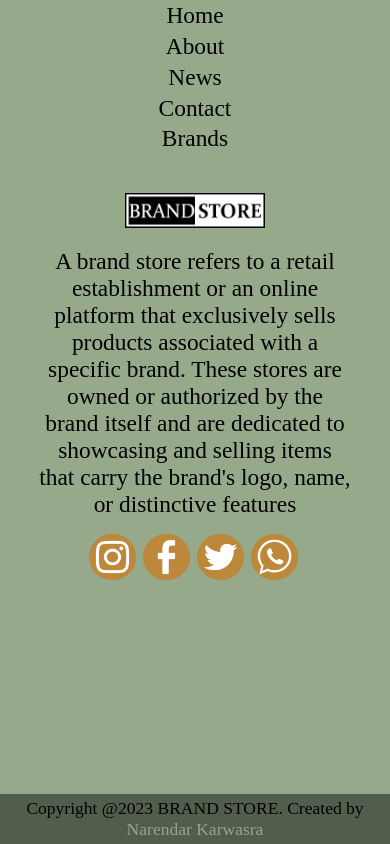
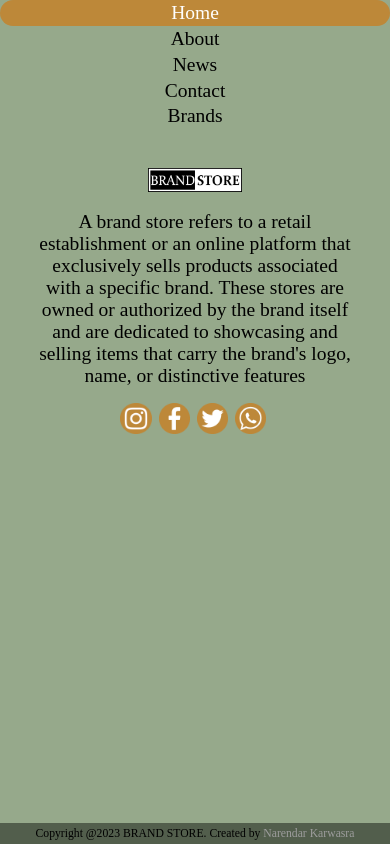
Before and after one commit to NarendarKarwasra/brand-store, a plain HTML site: page about.html in a window 390 px wide. Drawn offline with Linux system fonts and the light colour scheme.

Commit message:
Add files via upload

```diff
--- a/about.html
+++ b/about.html
@@ -110,7 +110,7 @@
 
 
 
-		@media screen and (max-width:1000px) {
+		@media (max-width:1000px) {
 			.navbar {
 				display: block;
 			}
@@ -155,7 +155,7 @@
 
 
 
-		@media screen and (max-width:600px) {
+		@media (max-width:600px) {
 			.navbar a {
 				font-size: 5vw;
 				padding: 0.3vw 2vw;
@@ -182,26 +182,26 @@
 
 
 
-		@media screen and (max-width:400px) {
+		@media (max-width:400px) {
 			.navbar a {
-				font-size: 6vw;
+				font-size: 5vw;
 				padding: 0.5vw 2vw;
 			}
 
 			.footer-img {
-				width: 45%;
+				width: 30%;
 			}
 
 			.footer-top p {
-				font-size: 6vw;
+				font-size: 5vw;
 			}
 
 			.footer-social .social {
-				width: 15%;
+				width: 10%;
 			}
 
 			.footer-bottom {
-				font-size: 4.5vw;
+				font-size: 3vw;
 			}
 		}
 	</style>
```
Also changed, not shown: contact.html (+8 -8 lines), hm.html (+8 -8 lines), levis.html (+8 -8 lines), men.html (+9 -8 lines), news.html (+8 -8 lines), nike.html (+8 -8 lines), reebok.html (+8 -8 lines), shop.html (+8 -8 lines), women.html (+8 -8 lines).
